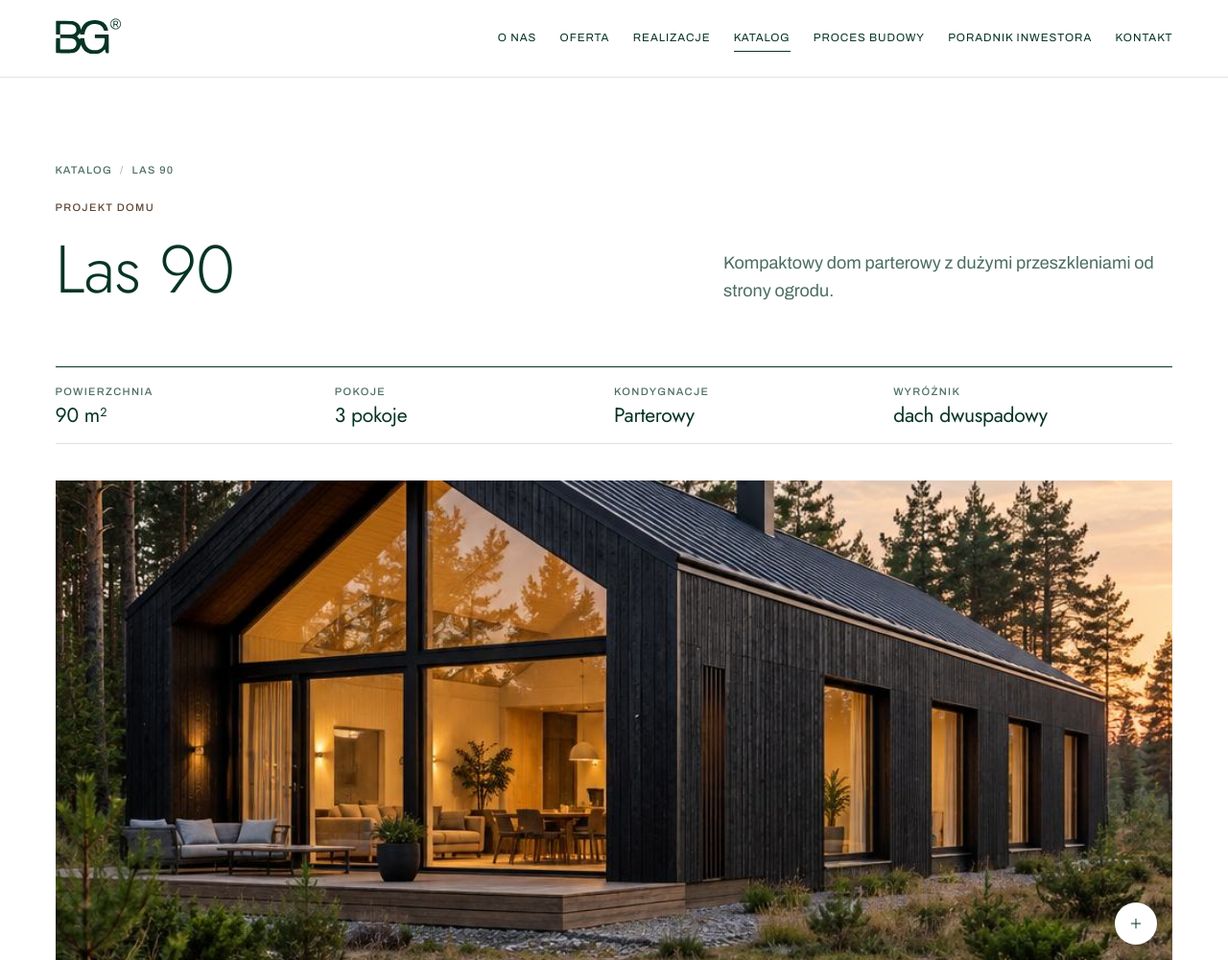
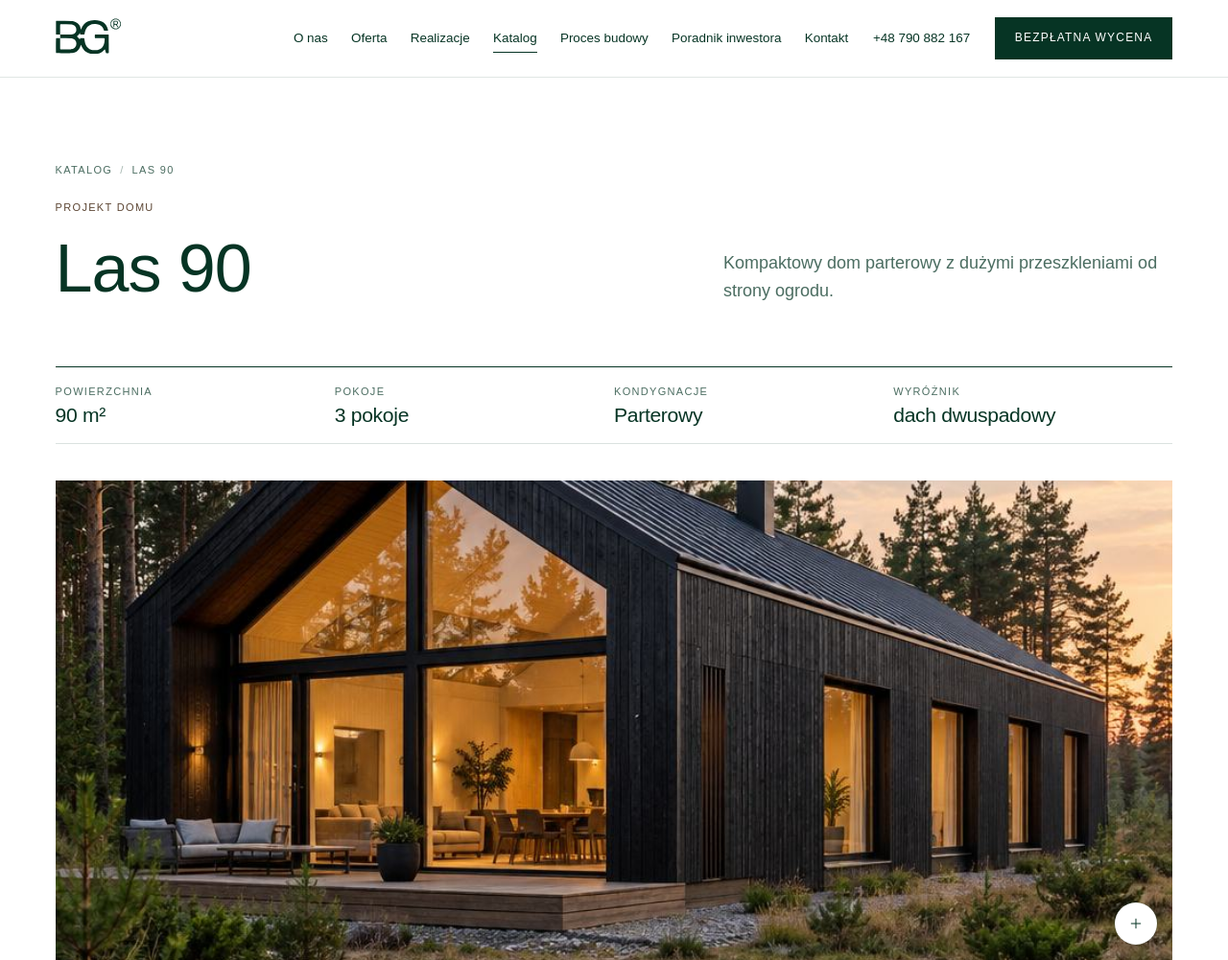
Before and after one commit to grynyk/buduje-grupa, an Astro site: page /katalog/las-90 in a window 1280 px wide. Shown: the top 1001 px of the page at 96% size. Built offline with nearby package versions, Linux system fonts and the light colour scheme; Astro itself is replaced by a stand-in of ours; a web font is replaced by a local one.

Commit message:
adjustments

```diff
--- a/package.json
+++ b/package.json
@@ -12,8 +12,7 @@
   },
   "packageManager": "yarn@4.18.1",
   "dependencies": {
-    "@fontsource-variable/archivo": "^5.3.0",
-    "@fontsource-variable/jost": "^5.3.0",
+    "@fontsource-variable/inter": "^5.3.0",
     "astro": "^7.4.13",
     "gsap": "^3.15.1",
     "maplibre-gl": "^6.19.0"
--- a/src/components/Header.astro
+++ b/src/components/Header.astro
@@ -1,6 +1,5 @@
 ---
 import Logo from './Logo.astro';
-import SocialLinks from './SocialLinks.astro';
 import { telHref, type Settings } from '@/lib/content';
 import { MAIN_NAV, isCurrent } from '@/lib/nav';
 
@@ -33,6 +32,11 @@ const path = Astro.url.pathname;
       </ul>
     </nav>
 
+    <div class="header__actions">
+      {settings.phone && <a href={telHref(settings.phone)} class="header__phone">{settings.phone}</a>}
+      <a href="/kontakt" class="btn header__cta">Bezpłatna wycena</a>
+    </div>
+
     <button class="header__burger" type="button" aria-expanded="false" aria-controls="mobile-menu" data-menu-toggle>
       <span class="sr-only">Menu</span>
       <span class="header__burger-lines" aria-hidden="true"><span></span><span></span></span>
@@ -53,9 +57,14 @@ const path = Astro.url.pathname;
         }
       </ul>
       <div class="menu__footer" data-menu-footer>
-        {settings.phone && <a href={telHref(settings.phone)}>{settings.phone}</a>}
-        {settings.email && <a href={`mailto:${settings.email}`}>{settings.email}</a>}
-        <SocialLinks socials={settings.socials} />
+        <a href="/kontakt" class="btn btn--block" data-menu-link>Bezpłatna wycena</a>
+        {
+          settings.phone && (
+            <a href={telHref(settings.phone)} class="btn btn--ghost btn--block menu__call">
+              Zadzwoń: {settings.phone}
+            </a>
+          )
+        }
       </div>
     </nav>
   </div>
@@ -136,6 +145,10 @@ const path = Astro.url.pathname;
       --fg: var(--c-green);
       --muted: rgb(6 52 36 / 0.72);
       --line: rgb(6 52 36 / 0.12);
+      --action: var(--c-green);
+      --action-fg: var(--c-white);
+      --action-sweep: var(--c-green-2);
+      --action-sweep-fg: var(--c-white);
       color: var(--fg);
       background: rgb(255 255 255 / 0.96);
       border-bottom-color: var(--line);
@@ -158,8 +171,9 @@ const path = Astro.url.pathname;
     display: flex;
     align-items: center;
     justify-content: space-between;
-    gap: 2.5rem;
+    gap: clamp(1.25rem, 2vw, 2.5rem);
     height: var(--header-h);
+    --header-fs: clamp(0.8125rem, 0.6rem + 0.3vw, 0.9375rem);
   }
 
   // Bigger BG® mark, vertically centred with the nav
@@ -181,6 +195,7 @@ const path = Astro.url.pathname;
 
     @include up(xl) {
       display: block;
+      margin-left: auto;
     }
 
     ul {
@@ -194,11 +209,9 @@ const path = Astro.url.pathname;
     position: relative;
     display: block;
     padding-block: 0.5rem;
-    font-size: clamp(0.6875rem, 0.55rem + 0.22vw, 0.8125rem);
+    font-size: var(--header-fs);
     font-weight: 400;
     line-height: 1;
-    letter-spacing: 0.08em;
-    text-transform: uppercase;
     white-space: nowrap;
 
     &::after {
@@ -224,6 +237,33 @@ const path = Astro.url.pathname;
         transform-origin: left;
       }
     }
+  }
+
+  // phone + quote button, right of the nav (desktop only — the mobile menu has its own)
+  .header__actions {
+    display: none;
+
+    @include up(xl) {
+      display: flex;
+      align-items: center;
+      gap: clamp(1.25rem, 2vw, 2rem);
+    }
+  }
+
+  .header__phone {
+    font-size: var(--header-fs);
+    font-weight: 500;
+    white-space: nowrap;
+    transition: color 0.3s;
+
+    @include hover {
+      color: var(--accent);
+    }
+  }
+
+  .header__cta {
+    min-height: 2.75rem;
+    padding-inline: 1.25rem;
   }
 
   .header__burger {
@@ -299,16 +339,19 @@ const path = Astro.url.pathname;
     }
   }
 
+  // two full-width buttons pinned to the bottom of the menu
   .menu__footer {
-    display: flex;
-    flex-direction: column;
+    display: grid;
     gap: 0.75rem;
-    color: var(--muted);
-    font-size: var(--fs-small);
 
-    :global(.socials) {
-      margin-top: 0.75rem;
-      color: var(--c-white);
+    .btn {
+      min-height: 3.5rem;
     }
   }
+
+  .menu__call {
+    font-size: 0.9375rem;
+    letter-spacing: 0.01em;
+    text-transform: none;
+  }
 </style>
--- a/src/components/home/Hero.astro
+++ b/src/components/home/Hero.astro
@@ -154,7 +154,7 @@ const { data, socials = [] } = Astro.props;
     @include up(lg) {
       grid-column: 8 / -1;
       // sit the buttons' bottom edge on the title's baseline (line box bottom − descender)
-      padding-bottom: calc(var(--hero-size) * 0.155); // measured Jost descender at this line-height
+      padding-bottom: calc(var(--hero-size) * 0.136); // Inter descender below the baseline at line-height 1
     }
   }
 
@@ -244,6 +244,7 @@ const { data, socials = [] } = Astro.props;
   .hero__stat {
     display: grid;
     gap: 0.35rem;
+    align-content: start; // labels line up even when a neighbour's wraps to two lines
 
     @include up(lg) {
       &:nth-child(1) {
--- a/src/layouts/BaseLayout.astro
+++ b/src/layouts/BaseLayout.astro
@@ -1,6 +1,8 @@
 ---
-import '@fontsource-variable/jost/index.css';
-import '@fontsource-variable/archivo/index.css';
+import '@fontsource-variable/inter/index.css';
+// Preloaded so the first paint already uses Inter (latin + latin-ext covers Polish ą ę ł ś ż …)
+import interLatin from '@fontsource-variable/inter/files/inter-latin-wght-normal.woff2?url';
+import interLatinExt from '@fontsource-variable/inter/files/inter-latin-ext-wght-normal.woff2?url';
 import '@/styles/global.scss';
 
 import Header from '@/components/Header.astro';
@@ -56,6 +58,8 @@ const business = {
   <head>
     <meta charset="utf-8" />
     <meta name="viewport" content="width=device-width, initial-scale=1" />
+    <link rel="preload" href={interLatin} as="font" type="font/woff2" crossorigin />
+    <link rel="preload" href={interLatinExt} as="font" type="font/woff2" crossorigin />
     <title>{title}</title>
     {description && <meta name="description" content={description} />}
     <link rel="canonical" href={canonical} />
--- a/src/styles/_abstracts.scss
+++ b/src/styles/_abstracts.scss
@@ -35,7 +35,7 @@ $breakpoints: (
   }
 }
 
-// Headings: Jost Light, sentence case
+// Headings: Inter Light, sentence case
 @mixin display($size: var(--fs-h2)) {
   font-family: var(--f-display);
   font-size: $size;
--- a/src/styles/global.scss
+++ b/src/styles/global.scss
@@ -1,5 +1,16 @@
 /* Fonts are imported in BaseLayout.astro (keeps their relative url() paths intact). */
 @use 'forms';
+
+// Stand-in shown for the few ms before Inter loads: Arial scaled to Inter's width and line metrics,
+// so text doesn't jump sideways (header nav) or reflow when Inter swaps in.
+@font-face {
+  font-family: 'Inter Fallback';
+  src: local('Arial'), local('ArialMT'), local('Helvetica');
+  size-adjust: 107.12%;
+  ascent-override: 90.44%;
+  descent-override: 22.52%;
+  line-gap-override: 0%;
+}
 
 /* ============ Tokens ============ */
 :root {
@@ -38,9 +49,9 @@
   // photo overlays
   --shade: 3 30 21; // rgb triplet, use as rgb(var(--shade) / a)
 
-  // type — Jost Light for headings, Archivo for text/labels
-  --f-display: 'Jost Variable', 'Jost', system-ui, sans-serif;
-  --f-body: 'Archivo Variable', 'Archivo', system-ui, sans-serif;
+  // type — Inter throughout: Light for headings, Regular/Medium for text and labels
+  --f-display: 'Inter Variable', 'Inter Fallback', sans-serif;
+  --f-body: 'Inter Variable', 'Inter Fallback', sans-serif;
   --fs-hero: clamp(3rem, 1.2rem + 6.6vw, 7.5rem);
   --fs-h1: clamp(2.5rem, 1.5rem + 3.6vw, 4.75rem);
   --fs-h2: clamp(2rem, 1.35rem + 2.4vw, 3.5rem);
@@ -316,6 +327,14 @@ p {
     width: 100%;
   }
 
+  // small phones: a long label wraps instead of being clipped
+  @include down(sm) {
+    white-space: normal;
+    text-align: center;
+    line-height: 1.3;
+    padding-block: 0.75rem;
+  }
+
   &[disabled] {
     opacity: 0.6;
     pointer-events: none;
```
Also changed, not shown: public/admin/index.html (added, +14 -0 lines), README.md, 2 other files.
